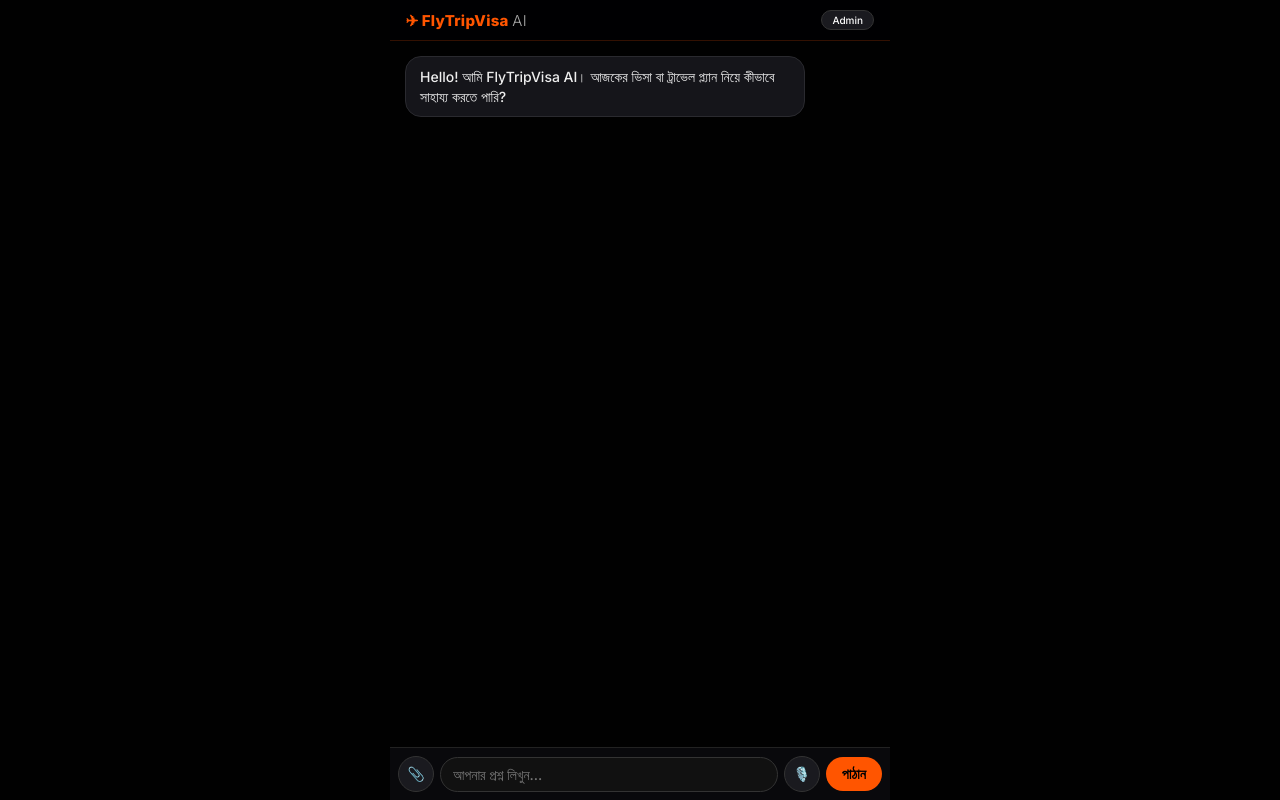
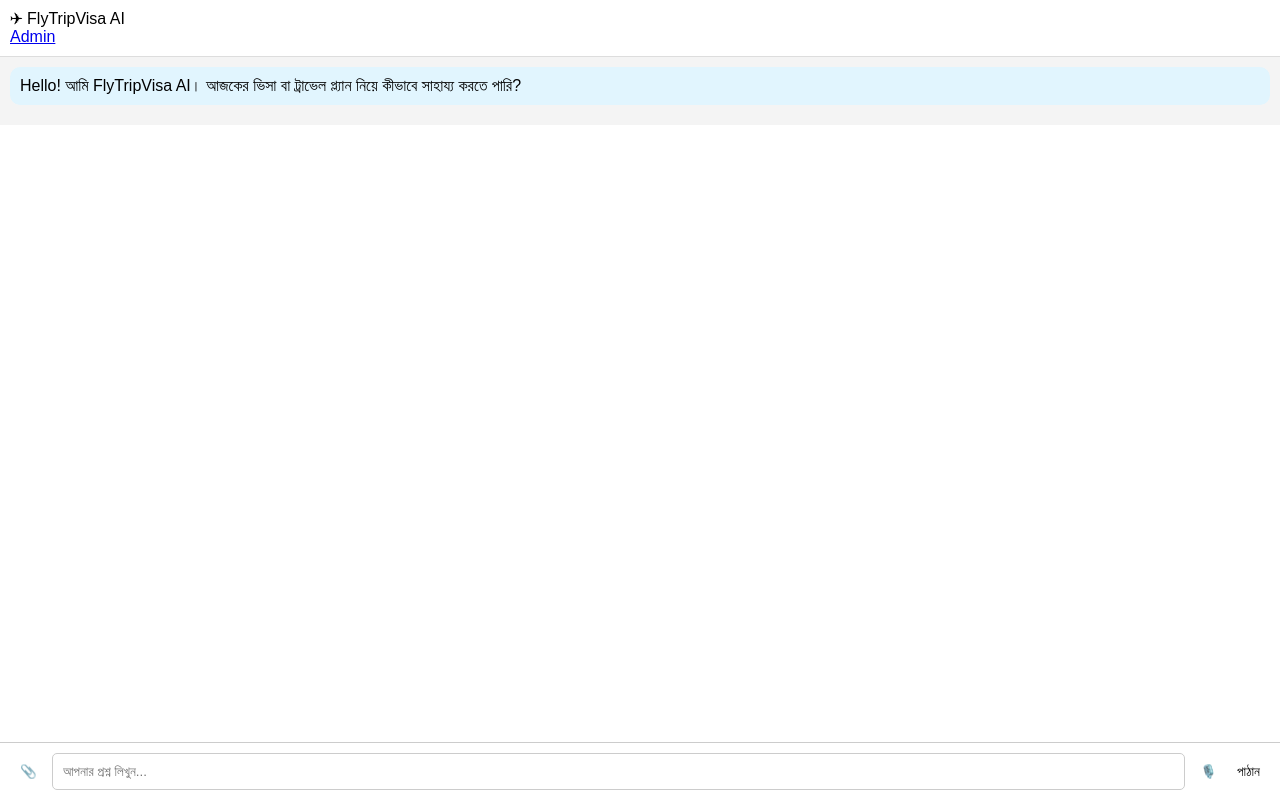
Before and after one commit to FlyTripVisa/ollama-chat-app-template, a website: page public/index.html in a window 1280 px wide. Drawn offline with Linux system fonts and the light colour scheme.

Commit message:
Update index.html

```diff
--- a/public/index.html
+++ b/public/index.html
@@ -5,189 +5,61 @@
     <meta content="width=device-width, initial-scale=1.0, maximum-scale=1.0, user-scalable=no" name="viewport" />
     <title>FLYTRIPVISA | AI Travel Assistant</title>
     <link href="https://fonts.googleapis.com/css2?family=Inter:wght@300;500;700;800&display=swap" rel="stylesheet" />
-    <style>
-        /* --- reset & base --- */
-        * {
+     <style>
+        /* মোবাইল ফিক্সড লেআউট CSS */
+        * { box-sizing: border-box; }
+        body, html {
+            height: 100%;
             margin: 0;
             padding: 0;
-            box-sizing: border-box;
-            -webkit-tap-highlight-color: transparent;
+            overflow: hidden;
+            font-family: Arial, sans-serif;
         }
-        body {
-            background: #010101;
-            font-family: 'Inter', sans-serif;
-            color: #fff;
-            height: 100vh;
+        .container {
             display: flex;
             flex-direction: column;
-            overflow: hidden;
+            height: 100vh;
+            width: 100vw;
         }
-        .main-wrapper {
-            max-width: 500px;
-            margin: 0 auto;
-            width: 100%;
-            height: 100%;
-            display: flex;
-            flex-direction: column;
+        header {
+            padding: 10px;
+            border-bottom: 1px solid #ddd;
+            background: #fff;
         }
-
-        /* --- header --- */
-        .glass-header {
-            padding: 10px 16px;
-            display: flex;
-            justify-content: space-between;
-            align-items: center;
-            background: rgba(1, 1, 3, 0.95);
-            border-bottom: 1px solid #ff550033;
-            flex-shrink: 0;
-        }
-        .logo {
-            font-size: 15px;
-            font-weight: 900;
-            color: #ff5500;
-            letter-spacing: 0.3px;
-        }
-        .logo span {
-            font-weight: 300;
-            color: #aaa;
-        }
-        .admin-btn {
-            background: #1a1a1f;
-            border: 1px solid #333;
-            color: #fff;
-            padding: 3px 10px;
-            border-radius: 10px;
-            font-size: 10px;
-            cursor: pointer;
-            transition: 0.2s;
-            text-decoration: none;
-            font-family: inherit;
-        }
-        .admin-btn:active {
-            opacity: 0.7;
-        }
-
-        /* --- chat container --- */
         #chatContainer {
             flex: 1;
             overflow-y: auto;
-            padding: 15px;
+            padding: 10px;
+            background: #f4f4f4;
+        }
+        .input-area {
+            position: fixed;
+            bottom: 0;
+            left: 0;
+            width: 100%;
             display: flex;
-            flex-direction: column;
-            gap: 12px;
-            scroll-behavior: smooth;
-            -webkit-overflow-scrolling: touch;
-        }
-        .msg {
-            padding: 10px 14px;
-            border-radius: 16px;
-            max-width: 85%;
-            font-size: 14px;
-            line-height: 1.4;
-            word-break: break-word;
-        }
-        .msg-ai {
-            background: #15151a;
-            align-self: flex-start;
-            border: 1px solid #2a2a2f;
-            color: #eee;
-        }
-        .msg-user {
-            background: #ff5500;
-            color: #000;
-            align-self: flex-end;
-            font-weight: 600;
-        }
-
-        /* --- input area (mobile friendly) --- */
-        .input-area {
-            padding: 8px;
-            background: #09090c;
-            display: flex;
-            align-items: center;
-            gap: 6px;
-            border-top: 1px solid #222;
-            flex-shrink: 0;
+            padding: 10px;
+            background: #fff;
+            border-top: 1px solid #ccc;
+            z-index: 1000;
         }
         .input-box {
             flex: 1;
-            background: #111;
-            border: 1px solid #333;
-            border-radius: 18px;
-            padding: 8px 12px;
-            color: #fff;
+            padding: 10px;
+            border: 1px solid #ccc;
+            border-radius: 5px;
+            margin: 0 5px;
             outline: none;
-            font-size: 14px;
-            min-width: 0;
-            font-family: inherit;
         }
-        .input-box::placeholder {
-            color: #777;
-        }
-        .btn-icon {
-            background: #1a1a1f;
-            border: 1px solid #333;
-            color: #ff5500;
-            padding: 8px;
-            border-radius: 50%;
+        .btn-icon, .btn-send {
+            padding: 10px;
             cursor: pointer;
-            display: flex;
-            align-items: center;
-            justify-content: center;
-            transition: 0.2s;
-            font-size: 14px;
-            width: 36px;
-            height: 36px;
-            flex-shrink: 0;
-        }
-        .btn-icon:active {
-            transform: scale(0.92);
-        }
-        .btn-send {
-            background: #ff5500;
             border: none;
-            color: #000;
-            padding: 8px 16px;
-            border-radius: 18px;
-            font-weight: 800;
-            cursor: pointer;
-            font-size: 14px;
-            flex-shrink: 0;
-            transition: 0.15s;
-            font-family: inherit;
-        }
-        .btn-send:active {
-            transform: scale(0.95);
-        }
-
-        /* voice pulse */
-        .listening {
-            animation: pulse 1.5s infinite;
-            background: #ff5500 !important;
-            color: #000 !important;
-        }
-        @keyframes pulse {
-            0% { transform: scale(1); }
-            50% { transform: scale(1.1); }
-            100% { transform: scale(1); }
-        }
-
-        /* scrollbar */
-        #chatContainer::-webkit-scrollbar {
-            width: 3px;
-        }
-        #chatContainer::-webkit-scrollbar-track {
             background: transparent;
         }
-        #chatContainer::-webkit-scrollbar-thumb {
-            background: #ff550066;
-            border-radius: 10px;
-        }
-
-        /* file input hidden */
-        .file-input-hidden {
-            display: none;
-        }
+        .file-input-hidden { display: none; }
+        .msg { padding: 10px; margin-bottom: 10px; border-radius: 10px; }
+        .msg-ai { background: #e1f5fe; align-self: flex-start; }
     </style>
 </head>
 <body>
```
